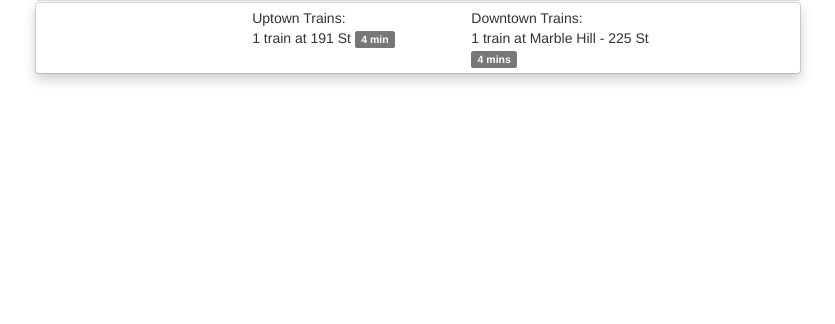
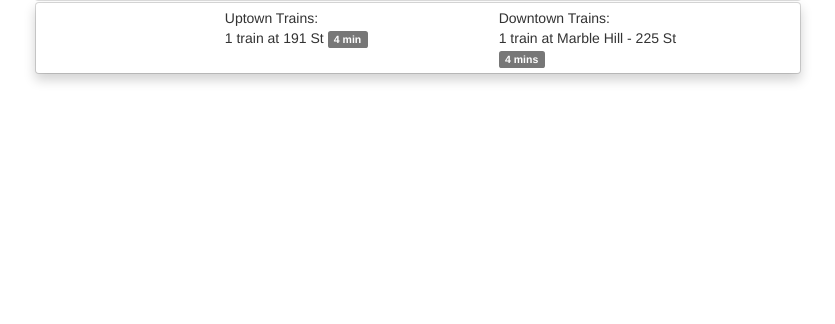
Before and after one commit to nicolecheng/firenation, a Flask app: page /1/ in a window 1280 px wide, after a click on "Station". Shown: the part 476-800 px from the top of the page, without its empty margins (222-1057 px from the left). Run offline with Flask 2, Linux system fonts and the light colour scheme; parts of the project's set-up code (start-up, migrations or seed data) failed here and were passed over; some libraries are stand-ins or nearby versions.

Commit message:
changed html for easier styling

```diff
--- a/static/overwrite.css
+++ b/static/overwrite.css
@@ -52,3 +52,18 @@ h3 img {
   padding-left: 10%;
   width: 100%;
 }
+
+.box {
+  display: -webkit-flex;
+  display: flex;
+  -webkit-justify-content: space-around;
+  justify-content: space-around;
+}
+.drop_left {
+  display: block;
+  float: left;
+}
+.drop_right {
+  display: block;
+  float: right;
+}
--- a/templates/train.html
+++ b/templates/train.html
@@ -41,8 +41,7 @@
      <li class="list-group-item">
        <a class="dropdown-toggle station" type="button" data-toggle="dropdown" id="station">Station<span class="caret"></a></span>
        <ul class="dropdown-menu">
-         <div class="container-fluid">
-         <div class="row">
+         <div class="container-fluid box">
          <div class="col-sm-4">
            <li>Uptown Trains:</li>
            <li>1 train at 191 St <span class="label label-default">4 min</span></li>
```
Also changed, not shown: static/data.js (line endings or trailing spaces).
